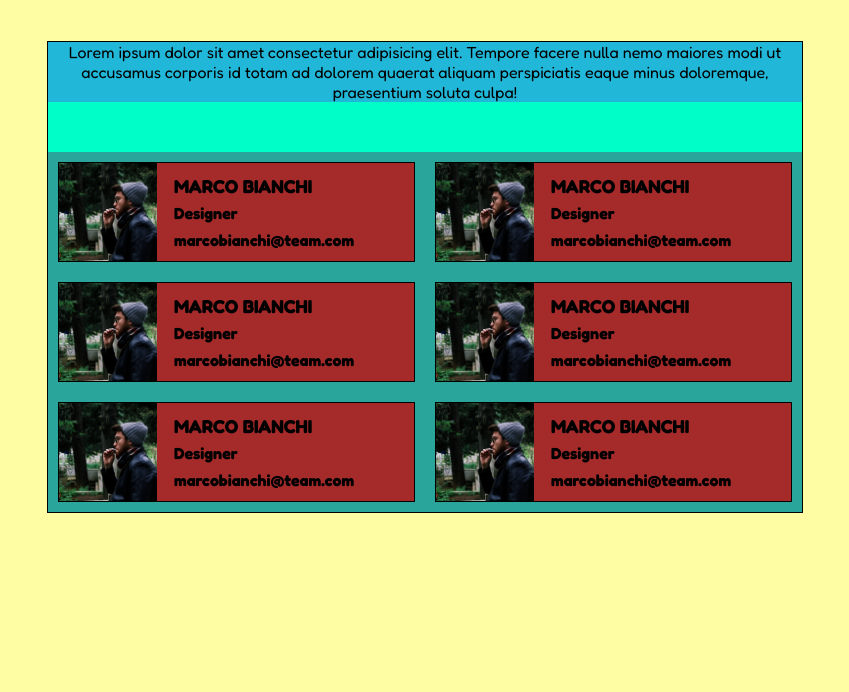
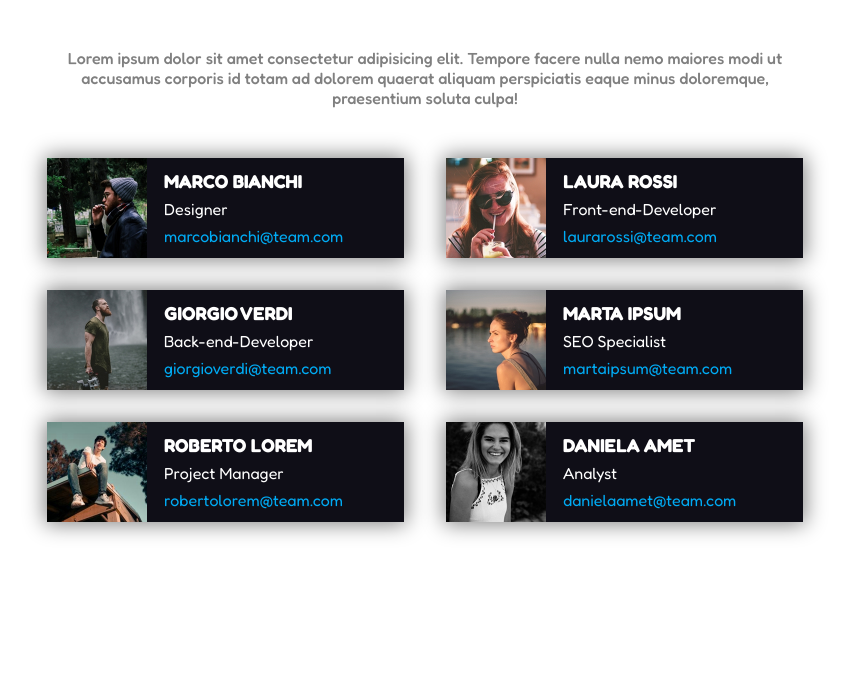
Before and after one commit to Gerardo-Riccio/Flex-Cards, a plain HTML site: page index.html in a window 1280 px wide. Shown: the part 108-800 px from the top of the page, without its empty margins (215-1064 px from the left). Drawn offline with Linux system fonts and the light colour scheme.

Commit message:
add: complete

```diff
--- a/css/style.css
+++ b/css/style.css
@@ -17,78 +17,71 @@
 
 
 body {
-    background-color: rgb(255, 253, 164);
     margin-left: 262px;
     margin-right: 262px;
 }
 
 header, main {
     margin-bottom: 64px;
+}
 
+header {
+    margin-top: 44px;
+    margin-bottom: 64px;
+    text-align: center;
+    color: #e53170;
+}
 
+header > h1 {
+    font-size: 2.5em;
+}
+
+main > p {
+    font-weight: 500;
+    color: gray;
+}
+
+p {
+    margin-bottom: 50px;
+    text-align: center;
 }
 
 
 
-header {
-    background-color: aqua;
-    border: 1px solid black;
-    margin-top: 44px;
-    margin-bottom: 64px;
-    text-align: center;
-    color: #e53170;
-
-}
-
-
-main {
-    background-color: rgb(0, 255, 200);
-    border: 1px solid black;
-}
-
-p {
-    background-color: rgba(119, 0, 255, 0.281);
-    margin-bottom: 50px;
-    text-align: center;
-
-}
-
-
-
-
-
-
-/* \\\\\\\ */
-
-
-
-
-
-
-
-
+/* Elementi FLEX-------------  */
 
 .container-contacts {           /* Padre-Flex */
-    background-color: rgb(42, 165, 155);
-
     display: flex;
     flex-wrap: wrap;
     justify-content: space-between;
  /* gap: 15px; */
-    margin: 0 - 10px;
-
 }
 
 .contact {          /* Figli-Flex, e padri anche loro di 2 item */
-    background-color: brown;
+    background-color: #0f0e17;
+    box-shadow: 0px 0px 20px 2px grey;
     display: flex;
 
-    border: 1px solid black;
     height: 100px;
     width: 357px;
-    margin: 10px;
+    margin-bottom: 32px ;
+}
 
+.nome-cognome {
+    color: white;
 }
+
+.professione {
+    color: white;
+    font-weight: normal;
+}
+
+.email > a {
+    text-decoration: none;
+    color: #00abf4;
+    font-weight: normal;
+}
+
 
 img {   /* (l'immagine che deve essere grande quanto il suo container) */
     max-width: auto;
@@ -104,5 +97,4 @@ img {   /* (l'immagine che deve essere grande quanto il suo container) */
     justify-content: space-evenly;
 }
 
-
-/* \\\\\\\ */
+/* \\Elementi FLEX-------------  */
--- a/index.html
+++ b/index.html
@@ -20,103 +20,84 @@
     <!-- corpo di pagina -->
     <main>
         <p>Lorem ipsum dolor sit amet consectetur adipisicing elit. Tempore facere nulla nemo maiores modi ut accusamus corporis id totam ad dolorem quaerat aliquam perspiciatis eaque minus doloremque, praesentium soluta culpa!</p>
-
-
-
-              <!-- /* \\\\\\\ */ -->
+               <!--  container contatti  -->
         <div class="container-contacts">
-            <ul class="contact contact-1">
+            <ul class="contact">
                 <li class="container-photo">
                     <img src="img/male1.png" alt="immagine-profilo">
                 </li>
                 <li class="container-info">
                     <h3 class="nome-cognome">MARCO BIANCHI</h3>
                     <h4 class="professione">Designer</h4>
-                    <h4 class="email">marcobianchi@team.com</h4>
+                    <h4 class="email">
+                        <a href="https://www.google.it">marcobianchi@team.com</a>
+                    </h4>
+                </li>
+            </ul>
+            <ul class="contact">
+                <li class="container-photo">
+                    <img src="img/female1.png" alt="immagine-profilo">
+                </li>
+                <li class="container-info">
+                    <h3 class="nome-cognome">LAURA ROSSI</h3>
+                    <h4 class="professione">Front-end-Developer</h4>
+                    <h4 class="email">
+                        <a href="https://www.google.it">laurarossi@team.com</a>
+                    </h4>
+                </li>
+            </ul>
+            <ul class="contact">
+                <li class="container-photo">
+                    <img src="img/male2.png" alt="immagine-profilo">
+                </li>
+                <li class="container-info">
+                    <h3 class="nome-cognome">GIORGIO VERDI</h3>
+                    <h4 class="professione">Back-end-Developer</h4>
+                    <h4 class="email">
+                        <a href="https://www.google.it">giorgioverdi@team.com</a>
+                    </h4>
+                </li>
+            </ul>
+            <ul class="contact">
+                <li class="container-photo">
+                    <img src="img/female2.png" alt="immagine-profilo">
+                </li>
+                <li class="container-info">
+                    <h3 class="nome-cognome">MARTA IPSUM</h3>
+                    <h4 class="professione">SEO Specialist</h4>
+                    <h4 class="email">
+                        <a href="https://www.google.it">martaipsum@team.com</a>
+                    </h4>
+                </li>
+            </ul>
+            <ul class="contact">
+                <li class="container-photo">
+                    <img src="img/male3.png" alt="immagine-profilo">
+                </li>
+                <li class="container-info">
+                    <h3 class="nome-cognome">ROBERTO LOREM</h3>
+                    <h4 class="professione">Project Manager</h4>
+                    <h4 class="email">
+                        <a href="https://www.google.it">robertolorem@team.com</a>
+                    </h4>
+                </li>
+            </ul>
+            <ul class="contact">
+                <li class="container-photo">
+                    <img src="img/female3.png" alt="immagine-profilo">
+                </li>
+                <li class="container-info">
+                    <h3 class="nome-cognome">DANIELA AMET</h3>
+                    <h4 class="professione">Analyst</h4>
+                    <h4 class="email">
+                        <a href="https://www.google.it">danielaamet@team.com</a>
+                    </h4>
                 </li>
             </ul>
 
-
-
-
-
-            <ul class="contact contact-1">
-                <li class="container-photo">
-                    <img src="img/male1.png" alt="immagine-profilo">
-                </li>
-                <li class="container-info">
-                    <h3 class="nome-cognome">MARCO BIANCHI</h3>
-                    <h4 class="professione">Designer</h4>
-                    <h4 class="email">marcobianchi@team.com</h4>
-                </li>
-            </ul>
-            <ul class="contact contact-1">
-                <li class="container-photo">
-                    <img src="img/male1.png" alt="immagine-profilo">
-                </li>
-                <li class="container-info">
-                    <h3 class="nome-cognome">MARCO BIANCHI</h3>
-                    <h4 class="professione">Designer</h4>
-                    <h4 class="email">marcobianchi@team.com</h4>
-                </li>
-            </ul>
-            <ul class="contact contact-1">
-                <li class="container-photo">
-                    <img src="img/male1.png" alt="immagine-profilo">
-                </li>
-                <li class="container-info">
-                    <h3 class="nome-cognome">MARCO BIANCHI</h3>
-                    <h4 class="professione">Designer</h4>
-                    <h4 class="email">marcobianchi@team.com</h4>
-                </li>
-            </ul>
-            <ul class="contact contact-1">
-                <li class="container-photo">
-                    <img src="img/male1.png" alt="immagine-profilo">
-                </li>
-                <li class="container-info">
-                    <h3 class="nome-cognome">MARCO BIANCHI</h3>
-                    <h4 class="professione">Designer</h4>
-                    <h4 class="email">marcobianchi@team.com</h4>
-                </li>
-            </ul>
-            <ul class="contact contact-1">
-                <li class="container-photo">
-                    <img src="img/male1.png" alt="immagine-profilo">
-                </li>
-                <li class="container-info">
-                    <h3 class="nome-cognome">MARCO BIANCHI</h3>
-                    <h4 class="professione">Designer</h4>
-                    <h4 class="email">marcobianchi@team.com</h4>
-                </li>
-            </ul>
-
-
-
-
-
-
-
-
-
-            </div>
         </div>
-
-
-
-
-
-
-            <div class="container2"></div>
-            <div class="container3"></div>
-
-        </div>
-
+            <!--  //container contatti  -->
     </main>
-
-
-
     <!-- \\ corpo di pagina -->
-
 </body>
 </html>
```
